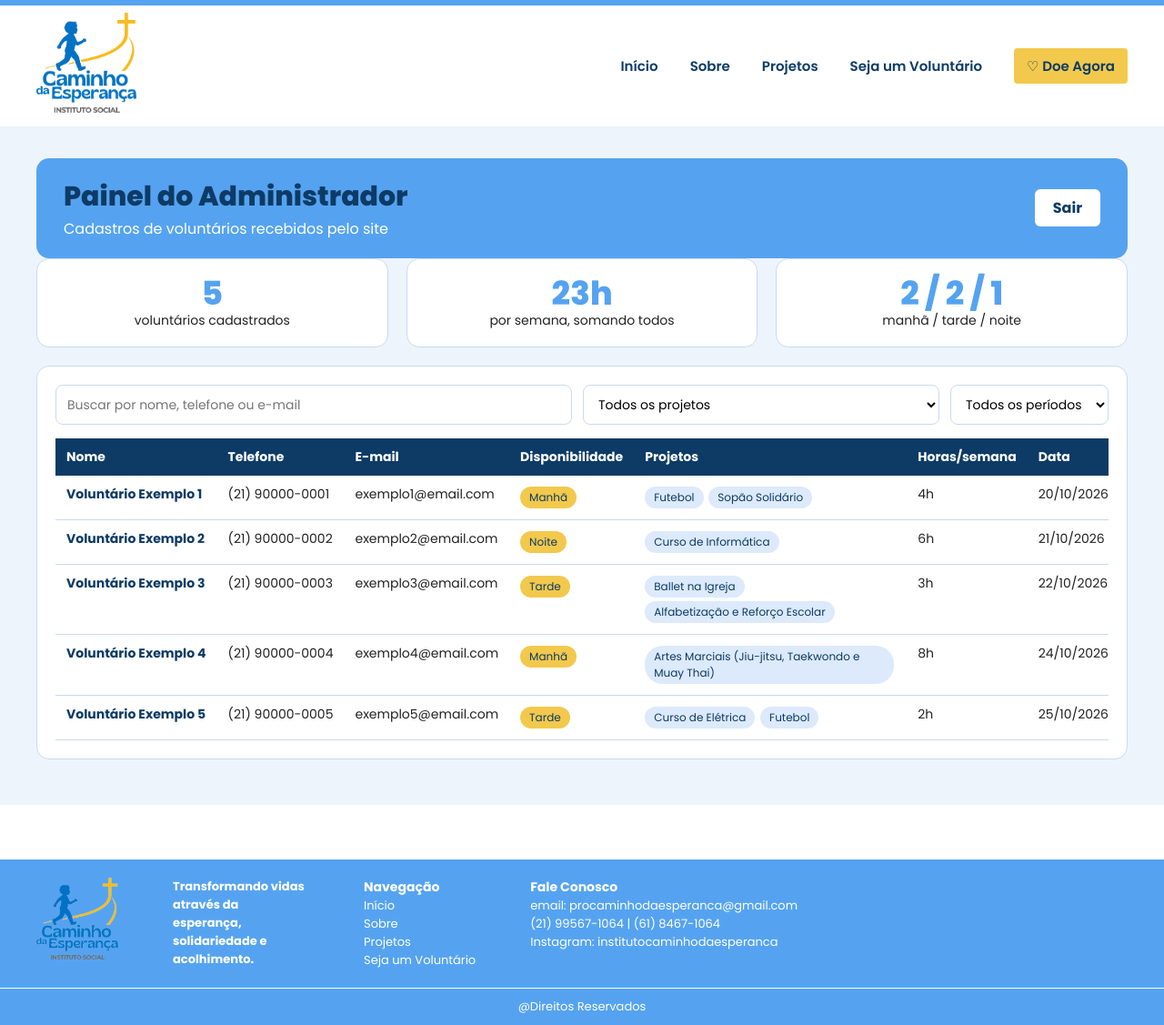
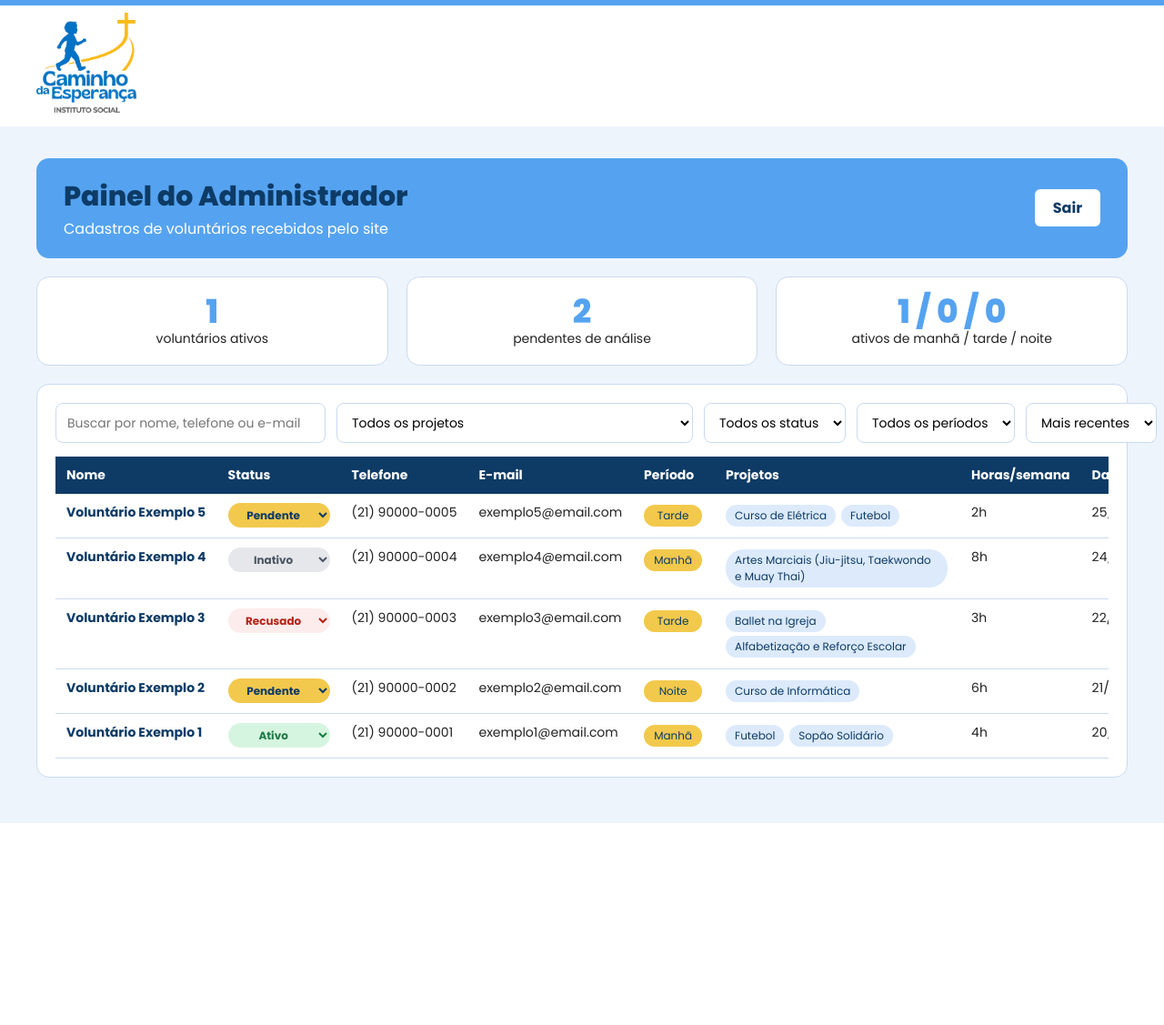
Before and after one commit to jessicarochaf/ONG_WEB_SITE, a Django app: page /admin/painel/ in a window 1280 px wide. Shown: the whole page at 91% size. After the commit the page ends 905 px from the top, so only its background shows below. Run offline with Django 5.2, Linux system fonts and the light colour scheme.

Commit message:
Atualização interface geral do site e mudança no painel de admin

```diff
--- a/site_ong/static/css/estilo.css
+++ b/site_ong/static/css/estilo.css
@@ -1033,7 +1001,7 @@ a {
 .resumo {
     display: flex;
     gap: 20px;
-    margin-bottom: 20px;
+    margin: 20px 0;
 }
 
 /* mesmo visual dos numeros da pagina Sobre, mas com fundo branco por causa do fundo azul claro */
@@ -1116,15 +1084,16 @@ a {
 }
 
 /* telefone, e-mail e data nao quebram linha; se faltar espaco a tabela rola pro lado */
-.tabela td:nth-child(2),
+/* com a coluna Status depois do Nome: 3 = telefone, 4 = e-mail, 8 = data */
 .tabela td:nth-child(3),
-.tabela td:nth-child(7) {
+.tabela td:nth-child(4),
+.tabela td:nth-child(8) {
     white-space: nowrap;
 }
 
 /* a coluna de projetos e mais larga pra varios projetos caberem em poucas linhas */
 .coluna-projetos {
-    min-width: 300px;
+    min-width: 270px;
 }
 
 .tabela tbody tr:hover {
@@ -1146,7 +1115,10 @@ a {
     margin: 2px 2px 2px 0;
 }
 
+/* largura fixa pra Manha, Tarde e Noite ficarem do mesmo tamanho */
 .etiqueta-periodo {
+    width: 64px;
+    text-align: center;
     background: var(--amarelo);
     color: var(--azul-escuro);
 }
@@ -1156,6 +1128,49 @@ a {
     color: var(--azul-escuro);
 }
 
+/* seletor de status: parece uma etiqueta, mas o admin clica e escolhe outro status.
+   largura fixa pra Pendente, Ativo, Inativo e Recusado ficarem todos do mesmo tamanho */
+.seletor-status {
+    width: 112px;
+    padding: 4px 8px;
+    border: none;
+    border-radius: 20px;
+    font-family: inherit;
+    font-size: 12px;
+    font-weight: 700;
+    text-align: center;
+    cursor: pointer;
+}
+
+.seletor-status:focus {
+    outline: 2px solid var(--azul);
+    outline-offset: 1px;
+}
+
+.seletor-status option {
+    background: white;
+    color: #222;
+}
+
+.status-pendente {
+    background: var(--amarelo);
+    color: var(--azul-escuro);
+}
+
+.status-ativo {
+    background: #D6F5E0;
+    color: #1E7B45;
+}
+
+.status-inativo {
+    background: #E5E7EB;
+    color: #4B5563;
+}
+
+.status-recusado {
+    background: #FDECEC;
+    color: #B42318;
+}
 .sem-cadastros,
 .sem-resultado {
     text-align: center;
--- a/site_ong/templates/base.html
+++ b/site_ong/templates/base.html
@@ -8,7 +8,7 @@
     <link rel="preconnect" href="https://fonts.googleapis.com">
     <link href="https://fonts.googleapis.com/css2?family=Poppins:wght@400;600;700;800&display=swap" rel="stylesheet">
     <!-- o ?v= obriga o navegador a baixar o css de novo; aumente o numero quando mudar o estilo -->
-    <link rel="stylesheet" href="{% static 'css/estilo.css' %}?v=6">
+    <link rel="stylesheet" href="{% static 'css/estilo.css' %}?v=15">
     <link rel="icon" href="{% static 'imagens/logo.png' %}">
 </head>
 <body>
@@ -17,6 +17,9 @@
         <a href="{% url 'inicio' %}">
             <img src="{% static 'imagens/logo.png' %}" alt="Caminho da Esperança" class="logo">
         </a>
+        <!-- menu e rodape ficam em blocos pra as paginas do admin poderem esvaziar eles;
+             as outras paginas nao mexem nesses blocos e mostram tudo normalmente -->
+        {% block menu %}
         <nav class="menu">
             <a href="{% url 'inicio' %}">Início</a>
             <a href="{% url 'sobre' %}">Sobre</a>
@@ -24,12 +27,14 @@
             <a href="{% url 'voluntario' %}">Seja um Voluntário</a>
             <a href="{% url 'doacao' %}" class="botao-doar">&#9825; Doe Agora</a>
         </nav>
+        {% endblock %}
     </header>
 
     <main>
         {% block conteudo %}{% endblock %}
     </main>
 
+    {% block rodape %}
     <footer class="rodape">
         <div class="rodape-linha">
             <img src="{% static 'imagens/logo_rodape.png' %}" alt="Caminho da Esperança" class="logo-rodape">
@@ -53,6 +58,7 @@
         </div>
         <p class="direitos">@Direitos Reservados</p>
     </footer>
+    {% endblock %}
 
 </body>
 </html>
--- a/site_ong/templates/login.html
+++ b/site_ong/templates/login.html
@@ -1,4 +1,8 @@
 {% extends 'base.html' %}
+
+{# na area do admin fica so o logo em cima: sem o menu e sem o rodape do site #}
+{% block menu %}{% endblock %}
+{% block rodape %}{% endblock %}
 
 {% block conteudo %}
 
--- a/site_ong/templates/painel.html
+++ b/site_ong/templates/painel.html
@@ -1,4 +1,8 @@
 {% extends 'base.html' %}
+
+{# na area do admin fica so o logo em cima: sem o menu e sem o rodape do site #}
+{% block menu %}{% endblock %}
+{% block rodape %}{% endblock %}
 
 {% block conteudo %}
 
@@ -15,16 +19,16 @@
 
     <div class="resumo">
         <div class="resumo-item">
-            <span>{{ cadastros|length }}</span>
-            <p>voluntários cadastrados</p>
+            <span id="total-ativos">{{ por_status.Ativo }}</span>
+            <p>voluntários ativos</p>
         </div>
         <div class="resumo-item">
-            <span>{{ total_horas }}h</span>
-            <p>por semana, somando todos</p>
+            <span id="total-pendentes">{{ por_status.Pendente }}</span>
+            <p>pendentes de análise</p>
         </div>
         <div class="resumo-item">
-            <span>{{ por_periodo.Manhã }} / {{ por_periodo.Tarde }} / {{ por_periodo.Noite }}</span>
-            <p>manhã / tarde / noite</p>
+            <span id="ativos-periodo">{{ ativos_por_periodo.Manhã }} / {{ ativos_por_periodo.Tarde }} / {{ ativos_por_periodo.Noite }}</span>
+            <p>ativos de manhã / tarde / noite</p>
         </div>
     </div>
 
@@ -37,11 +41,23 @@
                 <option value="{{ projeto }}">{{ projeto }}</option>
                 {% endfor %}
             </select>
+            <select id="filtro-status" onchange="filtrar()">
+                <option value="">Todos os status</option>
+                {% for s in lista_status %}
+                <option>{{ s }}</option>
+                {% endfor %}
+            </select>
             <select id="filtro-periodo" onchange="filtrar()">
                 <option value="">Todos os períodos</option>
                 <option>Manhã</option>
                 <option>Tarde</option>
                 <option>Noite</option>
+            </select>
+            <select id="ordenar" onchange="ordenar()" aria-label="Ordenar cadastros">
+                <option value="recentes">Mais recentes</option>
+                <option value="antigos">Mais antigos</option>
+                <option value="az">Nome (A-Z)</option>
+                <option value="za">Nome (Z-A)</option>
             </select>
         </div>
 
@@ -51,9 +67,10 @@
                 <thead>
                     <tr>
                         <th>Nome</th>
+                        <th>Status</th>
                         <th>Telefone</th>
                         <th>E-mail</th>
-                        <th>Disponibilidade</th>
+                        <th>Período</th>
                         <th>Projetos</th>
                         <th>Horas/semana</th>
                         <th>Data</th>
@@ -61,24 +78,34 @@
                 </thead>
                 <tbody>
                     {% for c in cadastros %}
-                    <!-- data-projetos e data-periodo guardam os valores que o filtro compara;
+                    <!-- os data-... guardam os valores que o filtro e a ordenacao comparam (a data vai como ano-mes-dia pra ordenar certo);
                          o data-rotulo de cada celula vira o nome do campo no celular, quando a linha vira cartao -->
-                    <tr class="linha-cadastro" data-projetos="{{ c.projetos|join:'|' }}" data-periodo="{{ c.periodo }}">
+                    <tr class="linha-cadastro" data-projetos="{{ c.projetos|join:'|' }}" data-periodo="{{ c.periodo }}" data-status="{{ c.status }}" data-data="{{ c.data|date:'Y-m-d' }}" data-nome="{{ c.nome|lower }}"
+                        data-busca="{{ c.nome|lower }} {{ c.telefone }} {{ c.email|lower }}">
                         <td class="nome-cadastro" data-rotulo="Nome">{{ c.nome }}</td>
+                        <!-- o admin troca o status por aqui; a classe status-pendente, status-ativo... da a cor de cada um.
+                             por enquanto so muda na tela: o backend precisa salvar a escolha no banco -->
+                        <td data-rotulo="Status">
+                            <select class="seletor-status status-{{ c.status|lower }}" onchange="mudarStatus(this)" aria-label="Status de {{ c.nome }}">
+                                {% for s in lista_status %}
+                                <option {% if s == c.status %}selected{% endif %}>{{ s }}</option>
+                                {% endfor %}
+                            </select>
+                        </td>
                         <td data-rotulo="Telefone">{{ c.telefone }}</td>
                         <td data-rotulo="E-mail">{{ c.email }}</td>
-                        <td data-rotulo="Disponibilidade"><span class="etiqueta-periodo">{{ c.periodo }}</span></td>
+                        <td data-rotulo="Período"><span class="etiqueta-periodo">{{ c.periodo }}</span></td>
                         <td class="coluna-projetos" data-rotulo="Projetos">
                             {% for p in c.projetos %}
                             <span class="etiqueta-projeto">{{ p }}</span>
                             {% endfor %}
                         </td>
                         <td data-rotulo="Horas/semana">{{ c.horas }}h</td>
-                        <td data-rotulo="Data">{{ c.data }}</td>
+                        <td data-rotulo="Data">{{ c.data|date:'d/m/Y' }}</td>
                     </tr>
                     {% empty %}
                     <tr>
-                        <td colspan="7" class="sem-cadastros">Nenhum cadastro ainda.</td>
+                        <td colspan="8" class="sem-cadastros">Nenhum cadastro ainda.</td>
                     </tr>
                     {% endfor %}
                 </tbody>
@@ -95,19 +122,21 @@
         var busca = document.getElementById('busca').value.toLowerCase();
         var projeto = document.getElementById('filtro-projeto').value;
         var periodo = document.getElementById('filtro-periodo').value;
+        var status = document.getElementById('filtro-status').value;
         var linhas = document.querySelectorAll('.linha-cadastro');
         var visiveis = 0;
 
         for (var i = 0; i < linhas.length; i++) {
             var linha = linhas[i];
-            var texto = linha.innerText.toLowerCase();
+            var texto = linha.dataset.busca;
             var projetosDaLinha = linha.dataset.projetos.split('|');
 
             var passaBusca = texto.indexOf(busca) !== -1;
             var passaProjeto = projeto === '' || projetosDaLinha.indexOf(projeto) !== -1;
             var passaPeriodo = periodo === '' || linha.dataset.periodo === periodo;
+            var passaStatus = status === '' || linha.dataset.status === status;
 
-            if (passaBusca && passaProjeto && passaPeriodo) {
+            if (passaBusca && passaProjeto && passaPeriodo && passaStatus) {
                 linha.style.display = '';
                 visiveis = visiveis + 1;
             } else {
@@ -117,6 +146,61 @@
 
         document.getElementById('sem-resultado').style.display = visiveis === 0 ? 'block' : 'none';
     }
+
+    // muda a ordem das linhas da tabela conforme a opcao escolhida em "Ordenar"
+    function ordenar() {
+        var opcao = document.getElementById('ordenar').value;
+        var corpo = document.querySelector('.tabela tbody');
+        var linhas = Array.from(document.querySelectorAll('.linha-cadastro'));
+
+        linhas.sort(function (a, b) {
+            if (opcao === 'recentes') return b.dataset.data.localeCompare(a.dataset.data);
+            if (opcao === 'antigos') return a.dataset.data.localeCompare(b.dataset.data);
+            if (opcao === 'az') return a.dataset.nome.localeCompare(b.dataset.nome, 'pt-BR');
+            return b.dataset.nome.localeCompare(a.dataset.nome, 'pt-BR');
+        });
+
+        // appendChild move a linha pro final, entao no fim elas ficam na ordem da lista
+        for (var i = 0; i < linhas.length; i++) {
+            corpo.appendChild(linhas[i]);
+        }
+    }
+
+    // a tabela ja abre com os mais recentes em cima
+    ordenar();
+
+    // quando o admin escolhe outro status: troca a cor, avisa o filtro e reconta os pendentes
+    function mudarStatus(seletor) {
+        var novo = seletor.value;
+        seletor.className = 'seletor-status status-' + novo.toLowerCase();
+        seletor.closest('tr').dataset.status = novo;
+
+        atualizarResumo();
+        filtrar();
+    }
+
+    // reconta os numeros do resumo a partir dos status que estao na tabela agora
+    function atualizarResumo() {
+        var linhas = document.querySelectorAll('.linha-cadastro');
+        var ativos = 0;
+        var pendentes = 0;
+        var periodos = { 'Manhã': 0, 'Tarde': 0, 'Noite': 0 };
+
+        for (var i = 0; i < linhas.length; i++) {
+            var status = linhas[i].dataset.status;
+            if (status === 'Pendente') {
+                pendentes = pendentes + 1;
+            }
+            if (status === 'Ativo') {
+                ativos = ativos + 1;
+                periodos[linhas[i].dataset.periodo] = periodos[linhas[i].dataset.periodo] + 1;
+            }
+        }
+
+        document.getElementById('total-ativos').textContent = ativos;
+        document.getElementById('total-pendentes').textContent = pendentes;
+        document.getElementById('ativos-periodo').textContent = periodos['Manhã'] + ' / ' + periodos['Tarde'] + ' / ' + periodos['Noite'];
+    }
 </script>
 
 {% endblock %}
--- a/site_ong/templates/sobre.html
+++ b/site_ong/templates/sobre.html
@@ -23,7 +23,7 @@
         </ul>
         <p class="versiculo">"Vocês são a luz do mundo." <span>(Mateus 5:14)</span></p>
     </div>
-    <img src="{% static 'imagens/foto_grupo.png' %}" alt="Turma do projeto" class="foto-arredondada">
+    <img src="{% static 'imagens/foto_grupo.jpg' %}" alt="Turma do projeto" class="foto-arredondada">
 </section>
 
 <section class="fundo-claro">
--- a/site_ong/views.py
+++ b/site_ong/views.py
@@ -1,3 +1,5 @@
+from datetime import date
+
 from django.conf import settings
 from django.shortcuts import render, redirect
 
@@ -108,6 +110,11 @@ PROJETOS_VOLUNTARIO = ['Futebol', 'Sopão Solidário', 'Curso de Informática',
                        'Artes Marciais (Jiu-jitsu, Taekwondo e Muay Thai)', 'Ballet na Igreja',
                        'Alfabetização e Reforço Escolar']
 
+# situacao de cada cadastro no painel:
+# Pendente = ninguem analisou ainda | Ativo = aceito e ajudando
+# Inativo = era ativo e parou | Recusado = analisado e nao aceito
+STATUS_VOLUNTARIO = ['Pendente', 'Ativo', 'Inativo', 'Recusado']
+
 def voluntario(request):
     return render(request, 'voluntario.html', {'projetos': PROJETOS_VOLUNTARIO})
 
@@ -127,29 +134,33 @@ def login_admin(request):
 
 def painel_admin(request):
     # dados de exemplo so pra montar a tela, ainda nao tem banco.
+    # a data e um date (nao texto) pra dar pra ordenar por mais recente, igual vai ser com o banco
     # o backend troca essa lista pelos cadastros reais, com os mesmos nomes de campo do formulario de voluntario
     cadastros = [
         {'nome': 'Voluntário Exemplo 1', 'telefone': '(21) 90000-0001', 'email': 'exemplo1@email.com',
-         'periodo': 'Manhã', 'projetos': ['Futebol', 'Sopão Solidário'], 'horas': 4, 'data': '20/10/2026'},
+         'periodo': 'Manhã', 'projetos': ['Futebol', 'Sopão Solidário'], 'horas': 4, 'data': date(2026, 10, 20), 'status': 'Ativo'},
         {'nome': 'Voluntário Exemplo 2', 'telefone': '(21) 90000-0002', 'email': 'exemplo2@email.com',
-         'periodo': 'Noite', 'projetos': ['Curso de Informática'], 'horas': 6, 'data': '21/10/2026'},
+         'periodo': 'Noite', 'projetos': ['Curso de Informática'], 'horas': 6, 'data': date(2026, 10, 21), 'status': 'Pendente'},
         {'nome': 'Voluntário Exemplo 3', 'telefone': '(21) 90000-0003', 'email': 'exemplo3@email.com',
-         'periodo': 'Tarde', 'projetos': ['Ballet na Igreja', 'Alfabetização e Reforço Escolar'], 'horas': 3, 'data': '22/10/2026'},
+         'periodo': 'Tarde', 'projetos': ['Ballet na Igreja', 'Alfabetização e Reforço Escolar'], 'horas': 3, 'data': date(2026, 10, 22), 'status': 'Recusado'},
         {'nome': 'Voluntário Exemplo 4', 'telefone': '(21) 90000-0004', 'email': 'exemplo4@email.com',
-         'periodo': 'Manhã', 'projetos': ['Artes Marciais (Jiu-jitsu, Taekwondo e Muay Thai)'], 'horas': 8, 'data': '24/10/2026'},
+         'periodo': 'Manhã', 'projetos': ['Artes Marciais (Jiu-jitsu, Taekwondo e Muay Thai)'], 'horas': 8, 'data': date(2026, 10, 24), 'status': 'Inativo'},
         {'nome': 'Voluntário Exemplo 5', 'telefone': '(21) 90000-0005', 'email': 'exemplo5@email.com',
-         'periodo': 'Tarde', 'projetos': ['Curso de Elétrica', 'Futebol'], 'horas': 2, 'data': '25/10/2026'},
+         'periodo': 'Tarde', 'projetos': ['Curso de Elétrica', 'Futebol'], 'horas': 2, 'data': date(2026, 10, 25), 'status': 'Pendente'},
     ]
 
-    total_horas = 0
-    por_periodo = {'Manhã': 0, 'Tarde': 0, 'Noite': 0}
+    # o resumo conta os periodos so de quem esta Ativo (quem esta de fato ajudando)
+    ativos_por_periodo = {'Manhã': 0, 'Tarde': 0, 'Noite': 0}
+    por_status = {'Pendente': 0, 'Ativo': 0, 'Inativo': 0, 'Recusado': 0}
     for c in cadastros:
-        total_horas = total_horas + c['horas']
-        por_periodo[c['periodo']] = por_periodo[c['periodo']] + 1
+        por_status[c['status']] = por_status[c['status']] + 1
+        if c['status'] == 'Ativo':
+            ativos_por_periodo[c['periodo']] = ativos_por_periodo[c['periodo']] + 1
 
     return render(request, 'painel.html', {
         'cadastros': cadastros,
-        'total_horas': total_horas,
-        'por_periodo': por_periodo,
+        'ativos_por_periodo': ativos_por_periodo,
+        'por_status': por_status,
+        'lista_status': STATUS_VOLUNTARIO,
         'projetos': PROJETOS_VOLUNTARIO,
     })
```
Also changed, not shown: other parts of site_ong/static/css/estilo.css (+12 -58 lines), site_ong/templates/inicio.html (+7 -7 lines), site_ong/templates/voluntario.html (+5 -8 lines), site_ong/static/imagens/foto_grupo.jpg (added), site_ong/static/imagens/foto_grupo.png (deleted), site_ong/static/imagens/icone_doacao.jpg (added), site_ong/static/imagens/icone_missao.jpg (added), site_ong/static/imagens/icone_voluntario.jpg (added).
